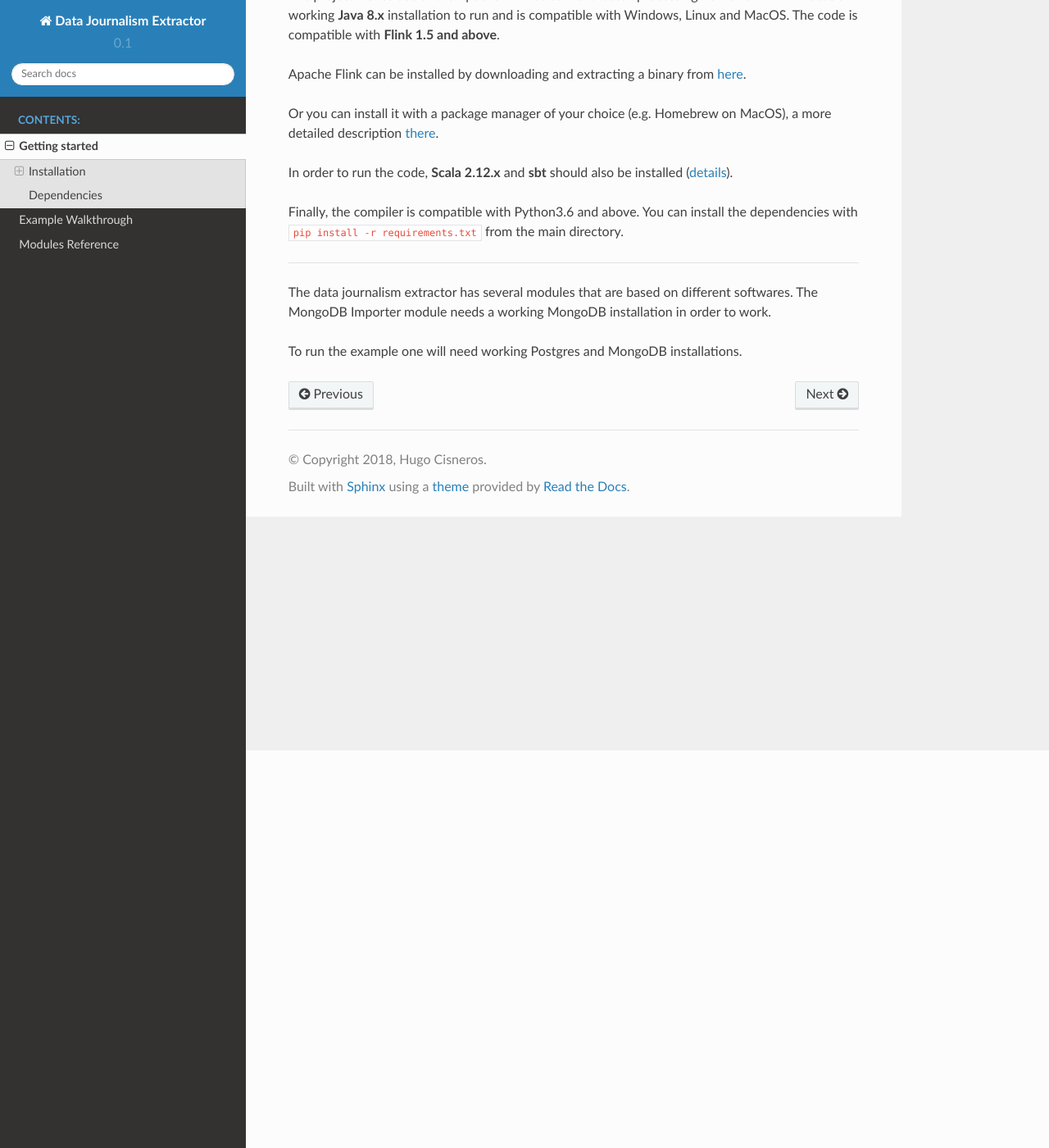
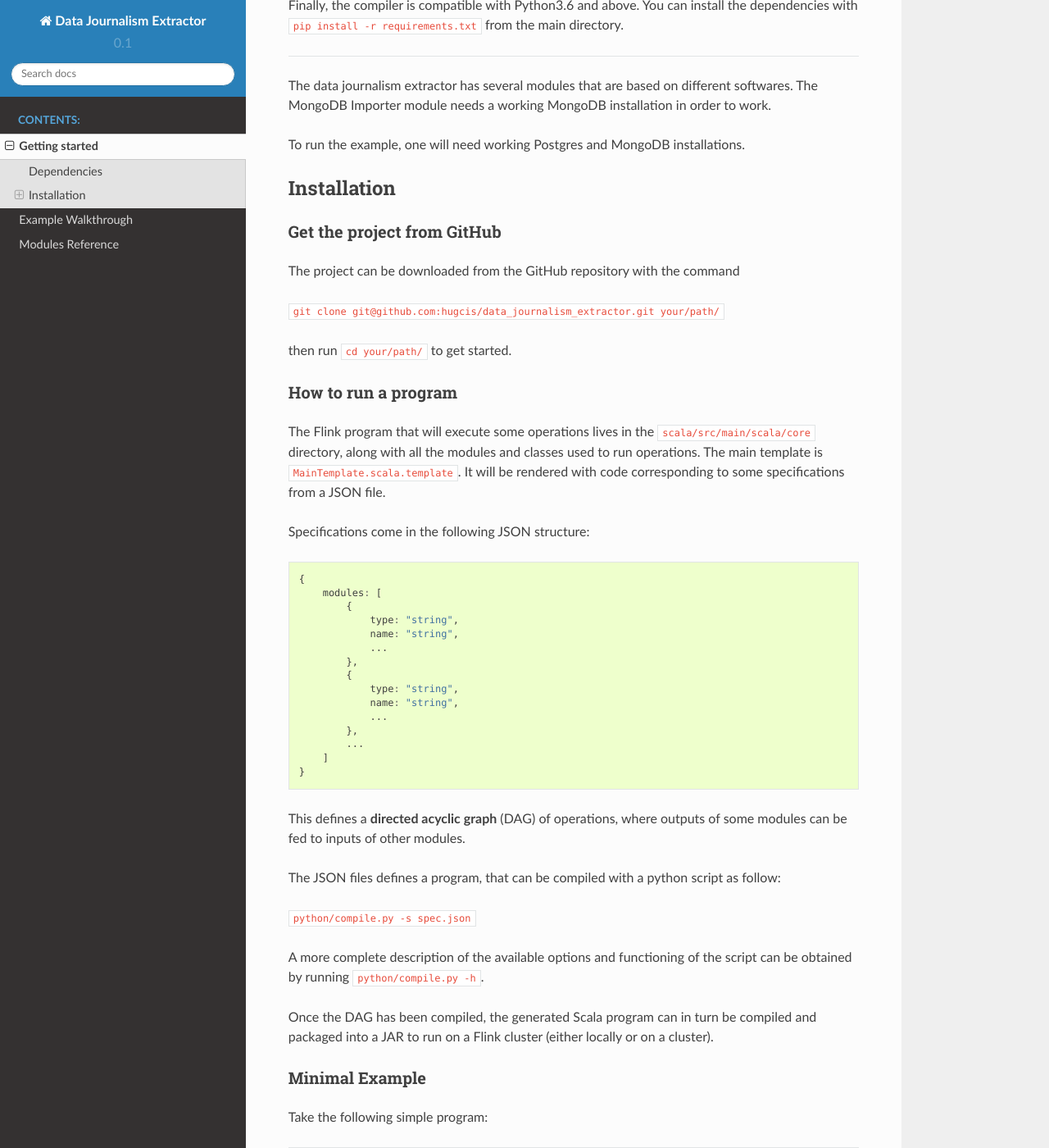
Before and after one commit to hugcis/data_journalism_extractor, a Sphinx documentation site: the page built from python/docs/getting-started.rst, in a window 1280 px wide and 1400 px high, scrolled down 485 px. Shown: the whole window at 82% size. Built offline with Sphinx 7.4.7 and the Read the Docs theme 2.0.0, drawn with Linux system fonts in a browser that asks for light colours; pages that are not in the unit, such as notebooks, are missing from menus; some of the changed text lies outside the part shown.

Commit message:
Add doc + minor changes

```diff
--- a/python/docs/getting-started.rst
+++ b/python/docs/getting-started.rst
@@ -36,4 +24,86 @@
 The data journalism extractor has several modules that are based on different softwares. The
 MongoDB Importer module needs a working MongoDB installation in order to work.
 
-To run the example one will need working Postgres and MongoDB installations.
+To run the example, one will need working Postgres and MongoDB installations.
+
+Installation
+------------
+
+Get the project from GitHub
+^^^^^^^^^^^^^^^^^^^^^^^^^^^
+
+The project can be downloaded from the GitHub repository with the command
+
+``git clone git@github.com:hugcis/data_journalism_extractor.git your/path/``
+
+then run ``cd your/path/`` to get started.
+
+How to run a program
+^^^^^^^^^^^^^^^^^^^^
+
+The Flink program that will execute some operations lives in the ``scala/src/main/scala/core``
+directory, along with all the modules and classes used to run operations.
+The main template is ``MainTemplate.scala.template``. It will be rendered with code corresponding
+to some specifications from a JSON file.
+
+Specifications come in the following JSON structure:
+
+.. code-block:: javascript
+
+   {
+       modules: [
+           {
+               type: "string",
+               name: "string",
+               ...
+           },
+           {
+               type: "string",
+               name: "string",
+               ...
+           },
+           ...
+       ]
+   }
+
+This defines a **directed acyclic graph** (DAG) of operations, where outputs of
+some modules can be fed to inputs of other modules.
+
+The JSON files defines a program, that can be compiled with a python script as follow:
+
+``python/compile.py -s spec.json``
+
+A more complete description of the available options and functioning of the script can
+be obtained by running ``python/compile.py -h``.
+
+Once the DAG has been compiled, the generated Scala program can in turn be compiled
+and packaged into a JAR to run on a Flink cluster (either locally or on a cluster).
+
+Minimal Example
+^^^^^^^^^^^^^^^
+
+Take the following simple program:
+
+.. code-block:: javascript
+
+   {
+       "modules": [
+           {
+               "type": "csvImporter",
+               "name": "In",
+               "path": "~/project/in.csv",
+               "dataType": ["String", "String"]
+           },
+           {
+               "type": "csvOutput",
+               "name": "Out",
+               "path": "~/project/out.csv",
+               "source": "In"
+           }
+       ]
+   }
+
+This defines a program that will copy a CSV file with two inputs called ``in.csv`` and paste it
+in an other file called ``out.csv``. The corresponding DAG looks like this:
+
+.. image:: images/mini_ex.*
```
Also changed, not shown: other parts of python/docs/getting-started.rst (+0 -12 lines), python/docs/images/mini_ex.jpg (added), 4 other files.
